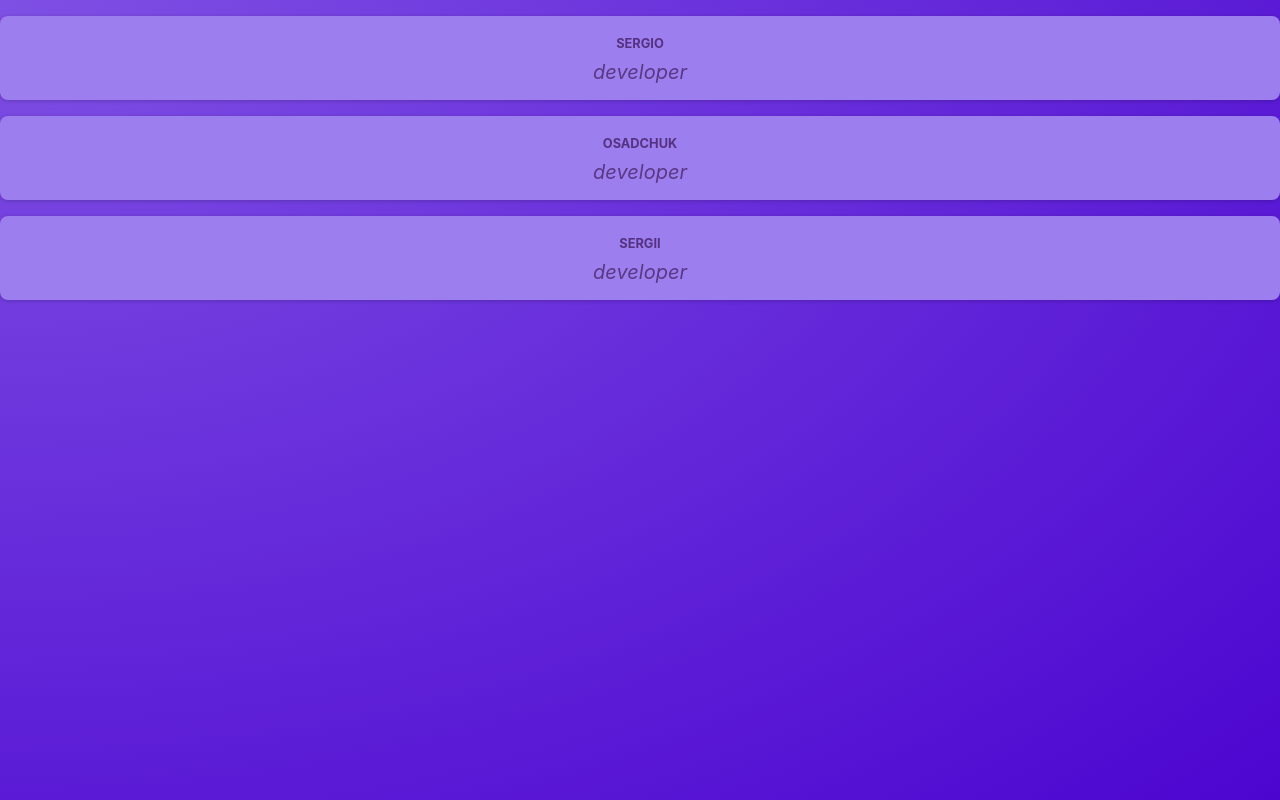
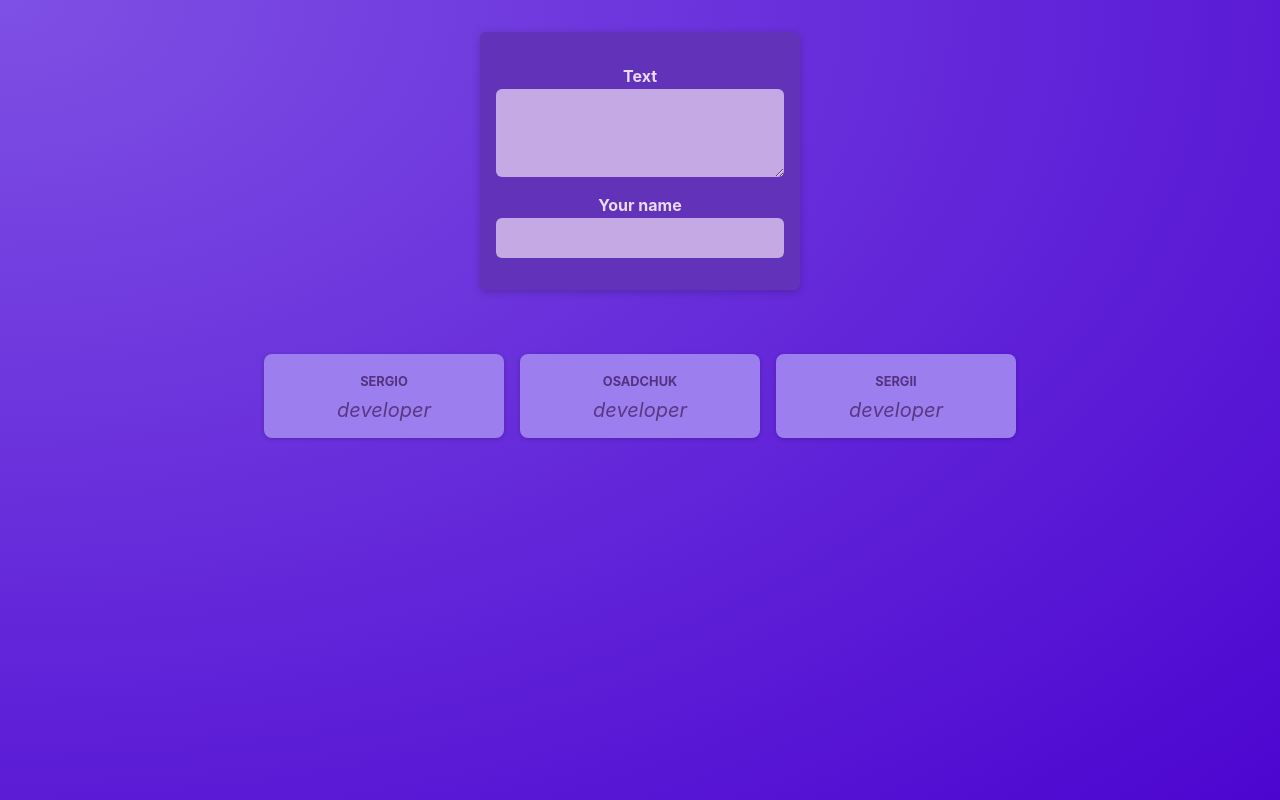
Before and after one commit to Sergii-Osedchuk/summ, a React (Vite) app in the folder summ/: page / in a window 1280 px wide. Built offline with nearby package versions, Linux system fonts and the light colour scheme.

Commit message:
add NewPost component

```diff
--- a/summ/src/App.jsx
+++ b/summ/src/App.jsx
@@ -1,12 +1,8 @@
-import Post from "./components/Post";
+import PostsList from "./components/PostsList";
 
 function App() {
   return (
-    <>
-      <Post name='Sergio' occupation='developer'/>
-      <Post name='Osadchuk' occupation='developer'/>
-      <Post name='Sergii' occupation='developer'/>
-    </>
+    <PostsList />
   );
 }
 
--- /dev/null
+++ b/summ/src/components/NewPost.jsx
@@ -0,0 +1,18 @@
+import classes from './NewPost.module.css';
+
+function NewPost() {
+  return (
+    <form className={classes.form}>
+      <p>
+        <label htmlFor="body">Text</label>
+        <textarea id="body" required rows={3} />
+      </p>
+      <p>
+        <label htmlFor="name">Your name</label>
+        <input type="text" id="name" required />
+      </p>
+    </form>
+  );
+}
+
+export default NewPost;
--- /dev/null
+++ b/summ/src/components/NewPost.module.css
@@ -0,0 +1,55 @@
+.form {
+  background-color: #6233b9;
+  padding: 1rem;
+  width: 20rem;
+  margin: 2rem auto;
+  border-radius: 6px;
+  box-shadow: 0 2px 8px rgba(0, 0, 0, 0.2);
+}
+
+.form label {
+  display: block;
+  margin-bottom: 0.05rem;
+  color: #eadbfb;
+  font-weight: bold;
+}
+
+.form input,
+.form textarea {
+  display: block;
+  width: 100%;
+  font: inherit;
+  padding: 0.5rem;
+  border-radius: 6px;
+  border: none;
+  background-color: #c4a9e4;
+  color: #28262c;
+}
+
+.actions {
+  display: flex;
+  justify-content: flex-end;
+  gap: 0.5rem;
+}
+
+.actions button {
+  cursor: pointer;
+  font: inherit;
+  padding: 0.5rem 1.5rem;
+  border: none;
+  border-radius: 4px;
+  background-color: #34036c;
+  color: #e5d5f7;
+}
+
+.actions button:hover {
+  background-color: #23014a;
+}
+
+.actions button[type='button'] {
+  background-color: transparent;
+}
+
+.actions button[type='button']:hover {
+  color: #d1bee6;
+}
--- /dev/null
+++ b/summ/src/components/PostsList.jsx
@@ -0,0 +1,18 @@
+import Post from './Post';
+import NewPost from './NewPost';
+import classes from './PostsList.module.css';
+
+const PostsList = () => {
+  return (
+    <>
+      <NewPost />
+      <ul className={classes.posts}>
+        <li><Post name='Sergio' occupation='developer'/></li>
+        <li><Post name='Osadchuk' occupation='developer'/></li>
+        <li><Post name='Sergii' occupation='developer'/></li>
+      </ul>
+    </>
+  );
+}
+
+export default PostsList;
--- /dev/null
+++ b/summ/src/components/PostsList.module.css
@@ -0,0 +1,10 @@
+.posts {
+  list-style: none;
+  max-width: 50rem;
+  margin: 1rem auto;
+  padding: 1rem 0;
+  display: grid;
+  gap: 1rem;
+  grid-template-columns: repeat(3, 30%);
+  justify-content: center;
+}
```
